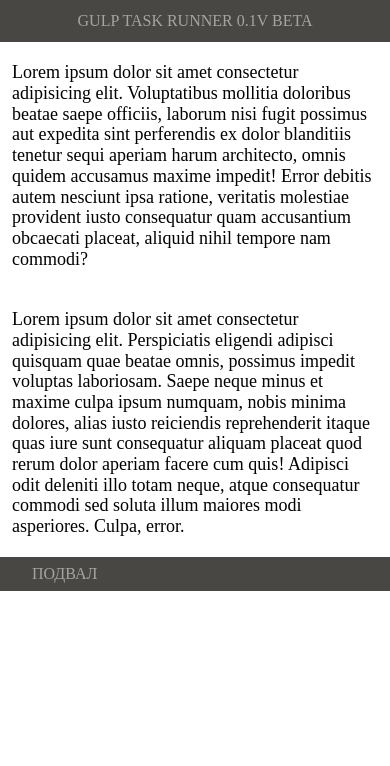
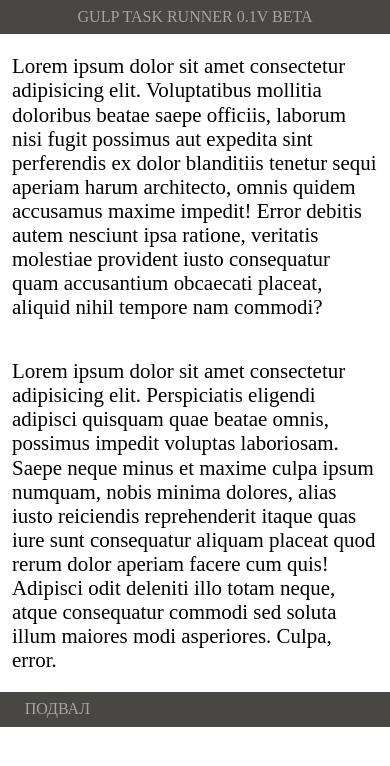
Before and after one commit to Ko2doo/gulp-task-runner, a website: page source/html/index.html in a window 390 px wide. Drawn offline with nearby package versions, Linux system fonts and the light colour scheme; files that its build step writes are made by us from their sources.

Commit message:
UPD=> в проект добавлен плагин RFS - Responsive font Sizes

```diff
--- a/package.json
+++ b/package.json
@@ -96,6 +96,7 @@
     ]
   },
   "dependencies": {
-    "normalize.css": "^8.0.1"
+    "normalize.css": "^8.0.1",
+    "rfs": "^9.0.6"
   }
 }
--- a/source/styles/base/_base.scss
+++ b/source/styles/base/_base.scss
@@ -1,3 +1,6 @@
+// RFS(Response font sizes) -> https://github.com/twbs/rfs/tree/v9.0.3
+@import '../../node_modules/rfs/scss.scss';
+
 @import 'header.scss';
 
 @import 'first-display.scss';
--- a/source/styles/base/_first-display.scss
+++ b/source/styles/base/_first-display.scss
@@ -10,7 +10,7 @@
 
   .col {
     display: block;
-    margin: 20px 0 20px;
+    @include margin(20px 0 20px);
     @include make-col-ready(); // Объявляем колонки
     @include make-col(12); // задаем размер колонки
 
@@ -25,7 +25,6 @@
   }
 
   .hay_dialog {
-    font-size: 18px;
-    font-weight: 500;
+    @include font-size(1.4rem);
   }
 }
--- a/source/styles/base/_footer.scss
+++ b/source/styles/base/_footer.scss
@@ -1,9 +1,11 @@
 .footer-bottom {
-  padding: 8px 32px;
+  @include padding(8px 32px);
+
   background-color: #484744;
 
   .footer_txt {
-    font-size: 16px;
+    @include font-size(1rem);
+
     font-weight: 400;
     text-transform: uppercase;
     color: #a4a4a4;
--- a/source/styles/base/_header.scss
+++ b/source/styles/base/_header.scss
@@ -1,9 +1,11 @@
 .header-top {
-  padding: 12px 32px;
+  @include padding(8px 32px);
+
   background-color: #484744;
 
   .version_txt {
-    font-size: 16px;
+    @include font-size(1rem);
+
     font-weight: 400;
     text-transform: uppercase;
     text-align: center;
```
